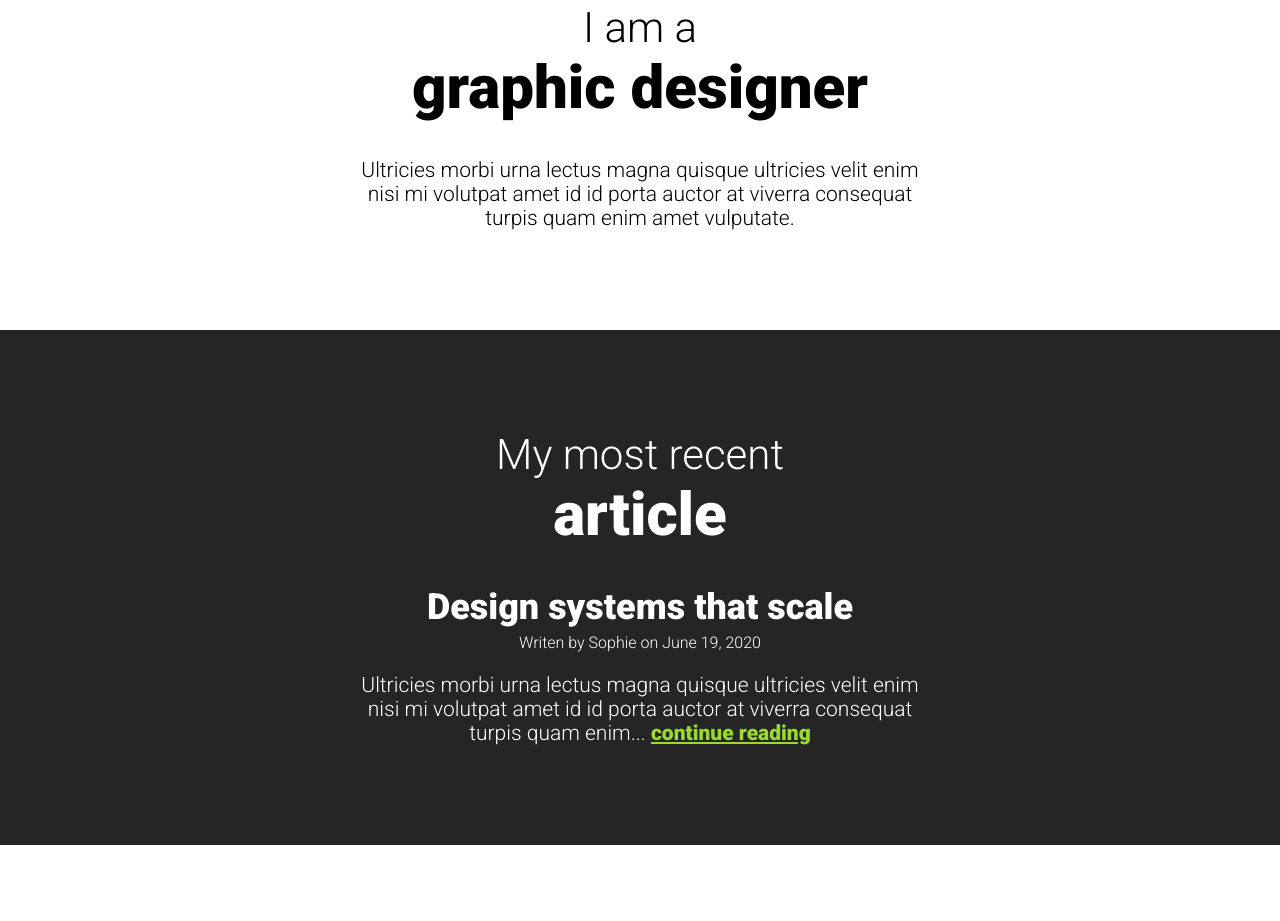
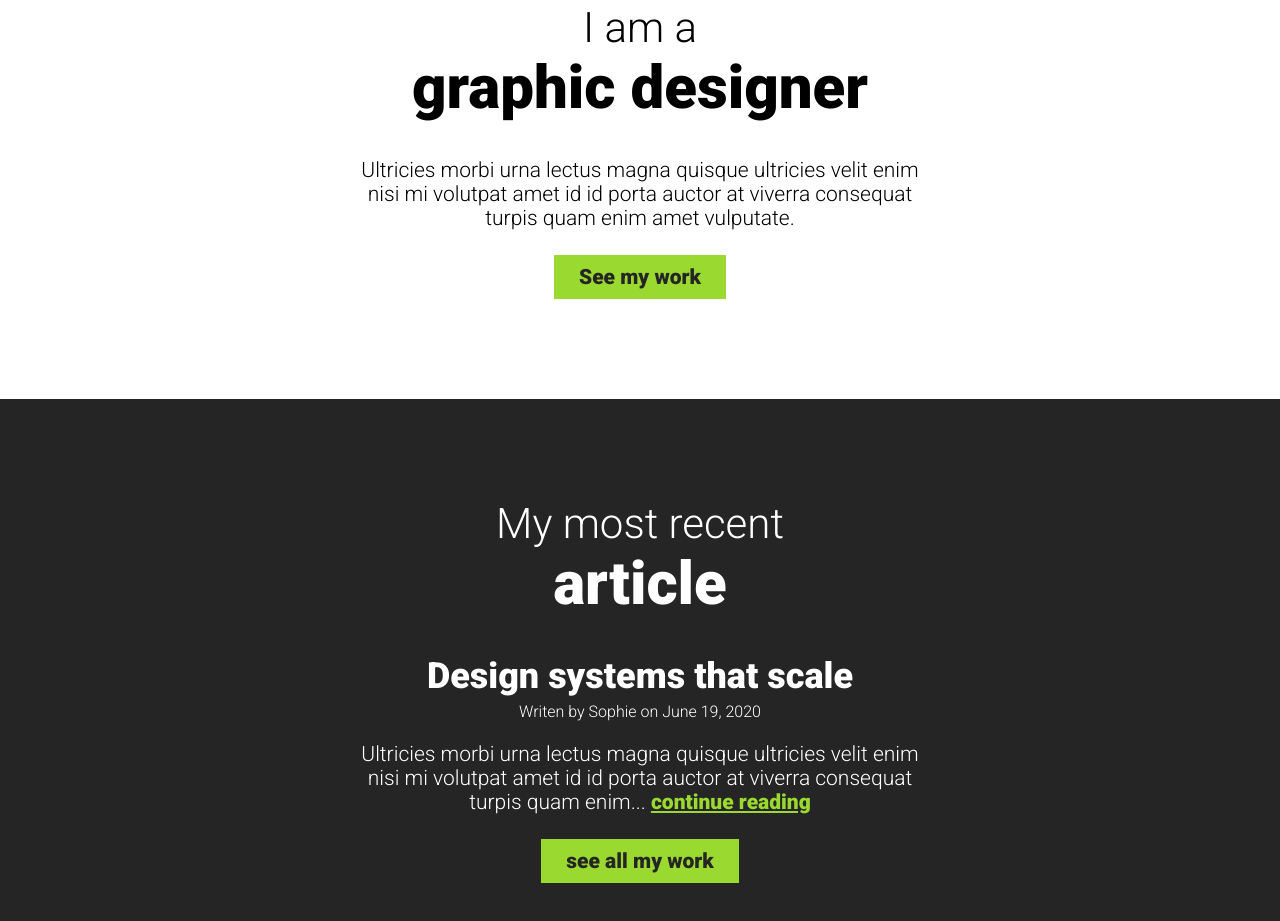
Before and after one commit to ChathurikaDissanayaka/Essential-CSS-concepts, a website built with Vite: page CSS challenges/Setting up the layout/index.html in a window 1280 px wide. Shown: the part 807-1728 px from the top of the page. Before the commit the page ends 1652 px from the top, so only its background shows below. Built offline with nearby package versions, Linux system fonts and the light colour scheme.

Commit message:
Add changes

```diff
--- a/CSS challenges/Setting up the layout/index.html
+++ b/CSS challenges/Setting up the layout/index.html
@@ -21,6 +21,7 @@
                 <div class="container">
                     <h2>I am a <span>graphic designer</span></h2>
                     <p>Ultricies morbi urna lectus magna quisque ultricies velit enim nisi mi volutpat amet id id porta auctor at viverra consequat turpis quam enim amet vulputate.</p>
+                    <a href="#" class="btn">See my work</a>
                 </div>
             </section>
 
@@ -32,6 +33,7 @@
                         <p class="small">Writen by Sophie on June 19, 2020</p>
                         <p>Ultricies morbi urna lectus magna quisque ultricies velit enim nisi mi volutpat amet id id porta auctor at viverra consequat turpis quam enim... <a href="#">continue reading</a></p>
                     </article>
+                    <a href="#" class="btn">see all my work</a>
                 </div>
             </section>
         </div>
--- a/CSS challenges/Setting up the layout/style.css
+++ b/CSS challenges/Setting up the layout/style.css
@@ -52,6 +52,22 @@ p{
     margin-bottom: 0;
 }
 
+.btn{
+    background-color: #99D930;
+    color: #252525;
+    display: inline-block;
+    padding: 10px 25px;
+    margin-top: 25px;
+    margin-bottom: 0;
+    text-decoration: none;
+}
+
+.btn:hover,
+.btn:active{
+    background-color: #252525;
+    color: #FFF;
+}
+
 header,
 section{
     padding: 100px 0;
```
